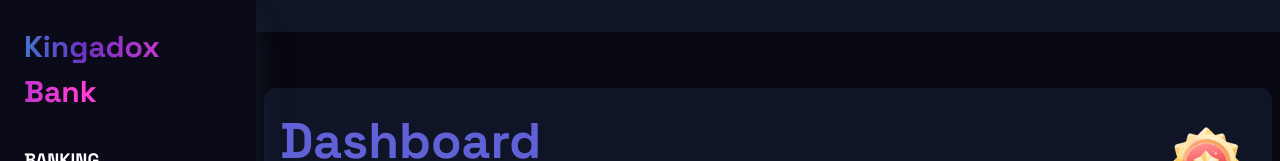
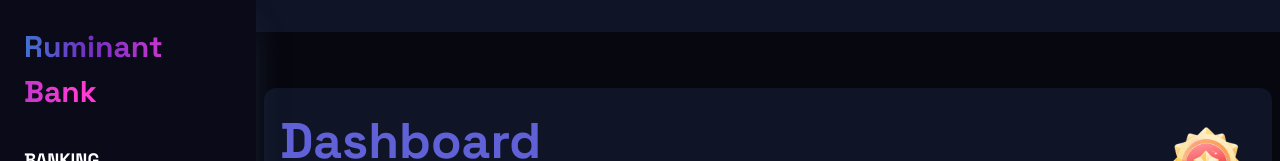
Before and after one commit to Codezilar/RUMINANT, a Next.js app: page /dashboard in a window 1280 px wide. Shown: the top 161 px of the page. Built offline with nearby package versions, Linux system fonts and the light colour scheme; no server answers.

Commit message:
Name Update

```diff
--- a/src/component/Sidebar.tsx
+++ b/src/component/Sidebar.tsx
@@ -45,7 +45,7 @@ const Sidebar = ({ activeNav, toggle }: SidebarProps) => {
       <div className={`sidebar ${activeNav ? "activeNav" : "inactiveNav"}`}>
         <div className="sidebar-container">
           <div className="side-top">
-            <span className="theme-gradient">Kingadox Bank</span>
+            <span className="theme-gradient">Ruminant Bank</span>
           </div>
           {/* Minimal static content that matches the final structure */}
           <div className="banking">
@@ -66,7 +66,7 @@ const Sidebar = ({ activeNav, toggle }: SidebarProps) => {
         <div className="sidebar-container">
             <div className="side-top">
                 <span className="theme-gradient">
-                    Kingadox Bank
+                    Ruminant Bank
                 </span>
             </div>
             <div className="bank-wrap">
```
